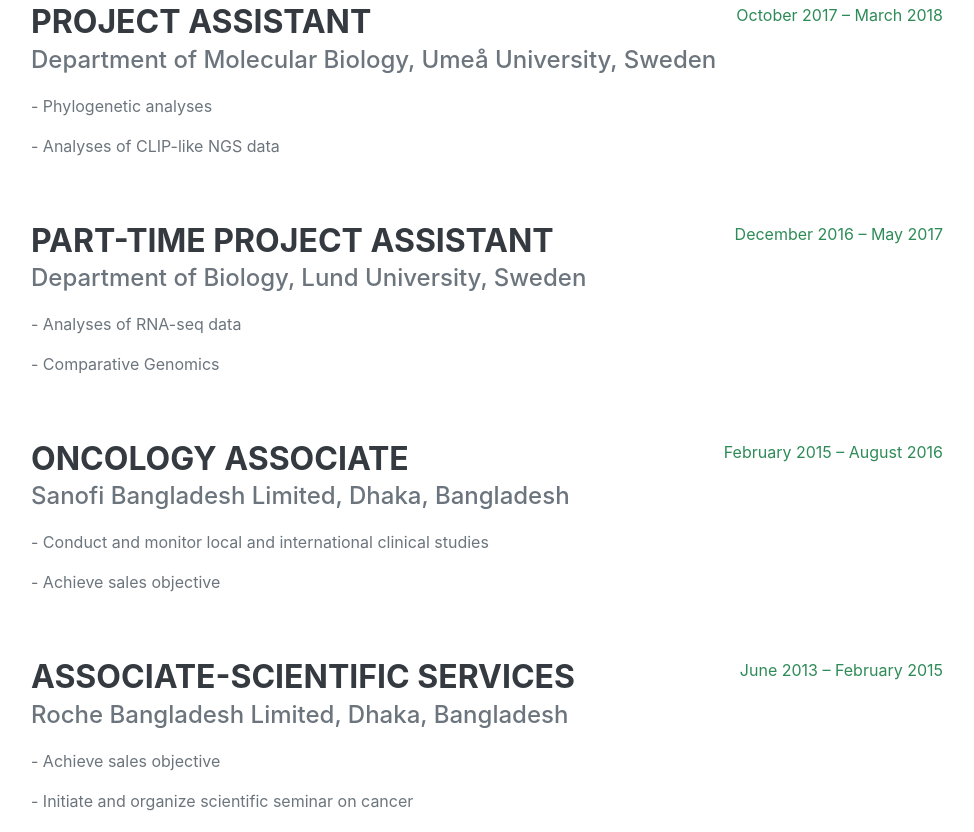
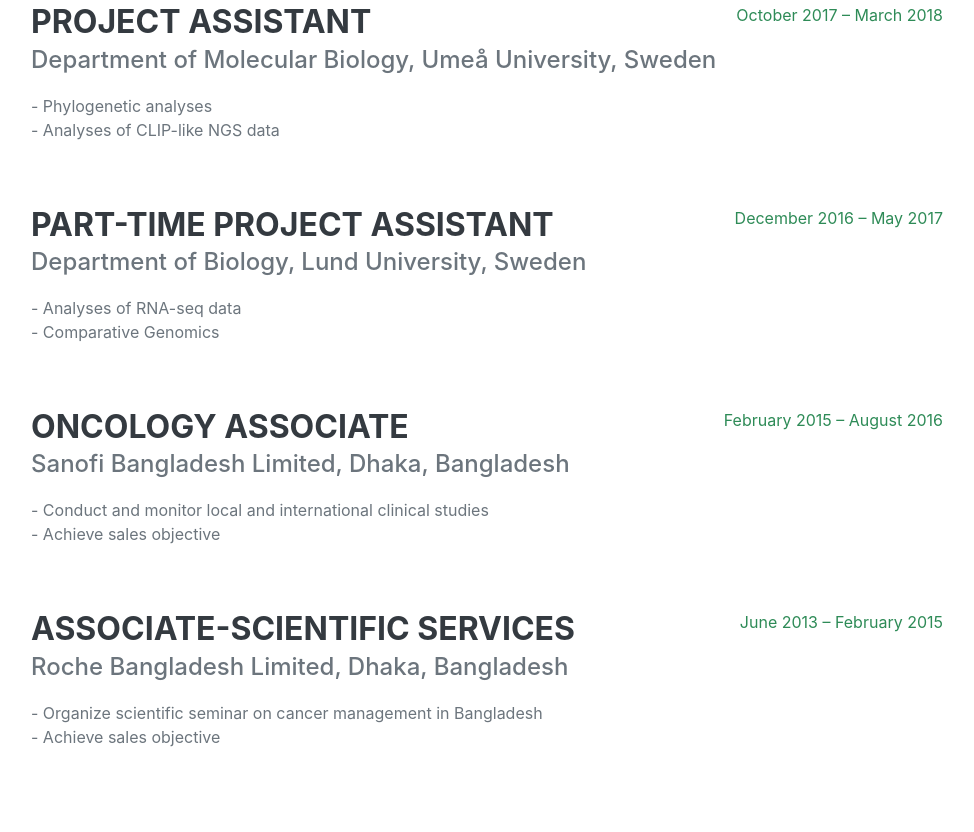
Before and after one commit to chayanKSaha/chayanKSaha.github.io, a plain HTML site: page index.html in a window 1280 px wide. Shown: the part 993-1825 px from the top of the page, without its empty margins (289-1263 px from the left). Drawn offline with nearby package versions, Linux system fonts and the light colour scheme; a web font is replaced by a local one.

Commit message:
Update index.html

```diff
--- a/index.html
+++ b/index.html
@@ -77,8 +77,8 @@
                         <div class="flex-grow-1">
                             <h3 class="mb-0">Project Assistant</h3>
                             <div class="subheading mb-3">Department of Molecular Biology, Umeå University, Sweden</div>
-                            <p> - Phylogenetic analyses </p>
-							<p> - Analyses of CLIP-like NGS data </p>
+                            <p> - Phylogenetic analyses <br>
+				- Analyses of CLIP-like NGS data </p>
                         </div>
                         <div class="flex-shrink-0"><span class="text-primary">October 2017 – March 2018</span></div>
                     </div>
@@ -86,8 +86,8 @@
                         <div class="flex-grow-1">
                             <h3 class="mb-0">Part-time Project Assistant</h3>
                             <div class="subheading mb-3"> Department of Biology, Lund University, Sweden </div>
-                            <p> - Analyses of RNA-seq data </p>
-							<p> - Comparative Genomics  </p>
+                            <p> - Analyses of RNA-seq data <br>
+				- Comparative Genomics  </p>
                         </div>
                         <div class="flex-shrink-0"><span class="text-primary">December 2016 – May 2017</span></div>
                     </div>
@@ -95,8 +95,8 @@
                         <div class="flex-grow-1">
                             <h3 class="mb-0">Oncology Associate</h3>
                             <div class="subheading mb-3">Sanofi Bangladesh Limited, Dhaka, Bangladesh</div>
-                            <p> - Conduct and monitor local and international clinical studies </p>
-							<p>	- Achieve sales objective</p>
+                            <p> - Conduct and monitor local and international clinical studies <br>
+				- Achieve sales objective</p>
                         </div>
                         <div class="flex-shrink-0"><span class="text-primary">February 2015 – August 2016</span></div>
                     </div>
@@ -104,8 +104,8 @@
                         <div class="flex-grow-1">
                             <h3 class="mb-0">Associate-Scientific Services</h3>
                             <div class="subheading mb-3">Roche Bangladesh Limited, Dhaka, Bangladesh</div>
-							<p>	- Achieve sales objective</p>
-							<p>	- Initiate and organize scientific seminar on cancer</p>
+							<p>- Organize scientific seminar on cancer management in Bangladesh<br>
+							- Achieve sales objective</p>
 						</div>
                         <div class="flex-shrink-0"><span class="text-primary">June 2013 – February 2015</span></div>
                     </div>
@@ -164,12 +164,13 @@
                             Practical experience on NGS data analyses: <br>
 			<p> - Variant calling <br>
 			- Differential gene expression <br>
-			- Comparative genomics<br>
+			- Comparative genomics <br>
+			- Gene prediction and annotation <br>
 			- Differential binding analyses </p>
                         </li>
                         <li>
                             <span class="fa-li"><i class="fas fa-check"></i></span>
-                            Phyologenetic analysis
+                            Molecular evolution, phyologenetic analysis
                         </li>
                         <li>
                             <span class="fa-li"><i class="fas fa-check"></i></span>
@@ -177,11 +178,11 @@
                         </li>
                         <li>
                             <span class="fa-li"><i class="fas fa-check"></i></span>
-                            Version control
+                            Version control, database management systems
                         </li>
 						<li>
                             <span class="fa-li"><i class="fas fa-check"></i></span>
-                            Molecular docking
+                            Molecular docking simulation
                         </li>
                     </ul>
 			<br>
@@ -209,7 +210,7 @@
                         </li>
                     </ul>
 					<br>
-					<div class="subheading mb-3"> Graphic designing </div>
+					<div class="subheading mb-3"> Graphics designing </div>
 					<ul class="fa-ul mb-0">
 						<li>
 							<span class="fa-li"><i class="fas fa-check"></i></span>
```
